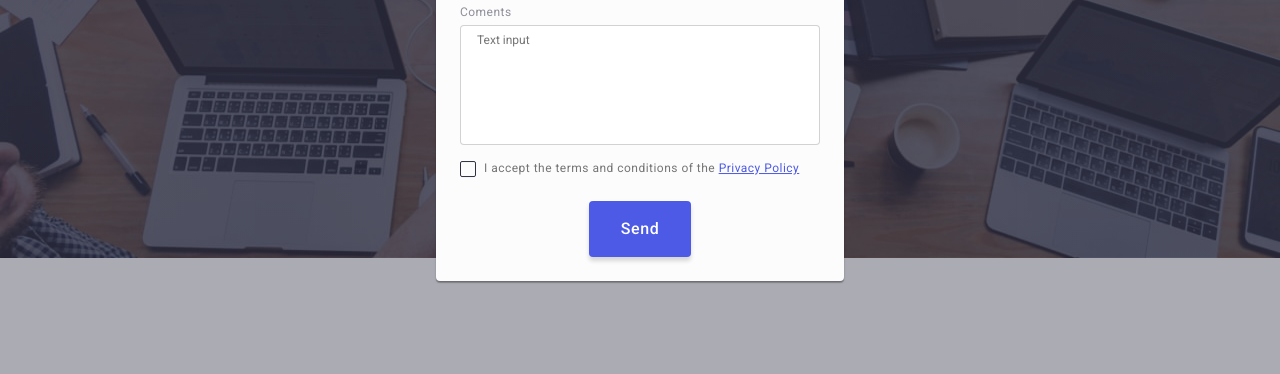
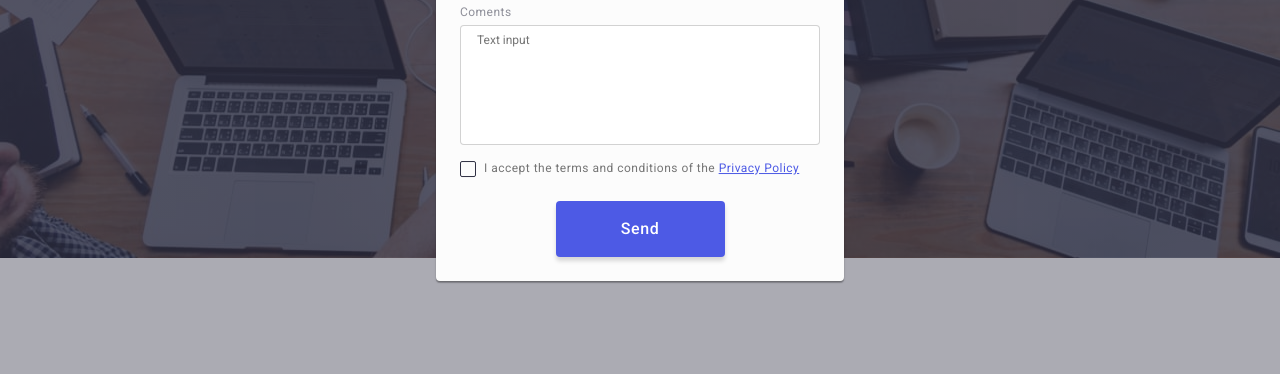
Before and after one commit to Drobot777/goit-markup-hw-06, a plain HTML site: page index.html in a window 1280 px wide. Both pictures are taken after a click on the button "Order Service". Shown: the part 415-789 px from the top of the page. Drawn offline with nearby package versions, Linux system fonts and the light colour scheme.

Commit message:
change button

```diff
--- a/css/styles.css
+++ b/css/styles.css
@@ -349,6 +349,8 @@ img {
 }
 .btn-submit {
   display: inline-block;
+  width: 169px;
+  min-height: 56px;
   padding: 16px 32px;
   border: none;
   font-family: inherit;
```
